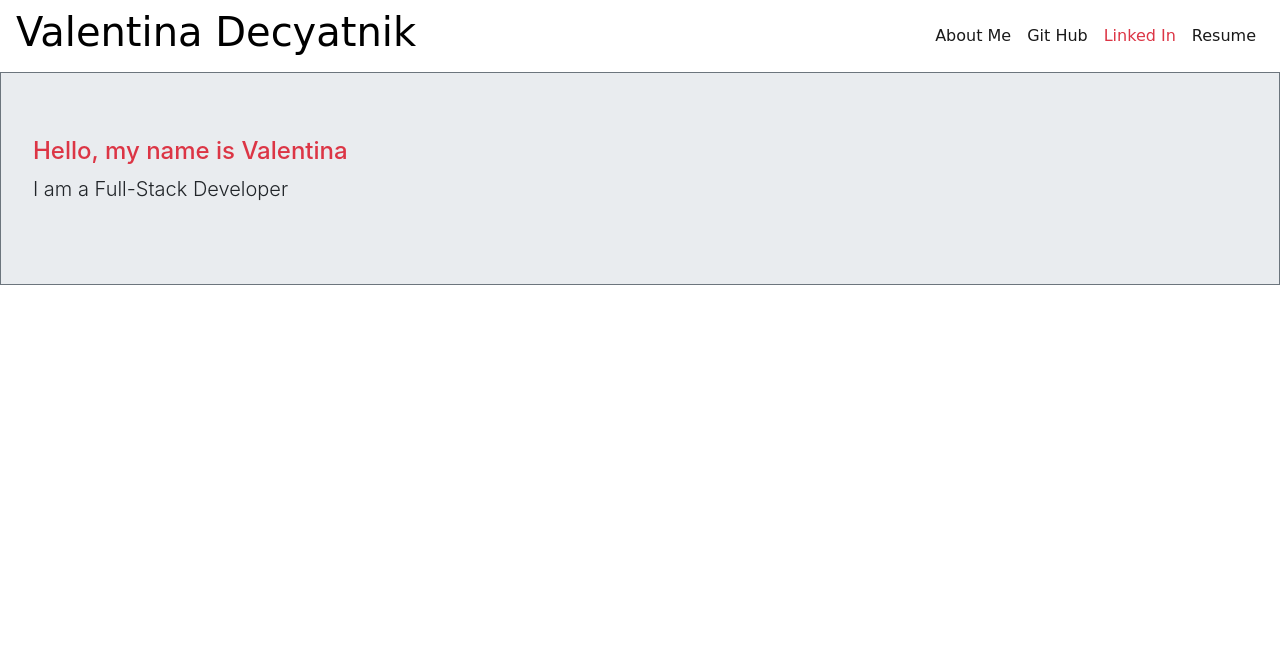
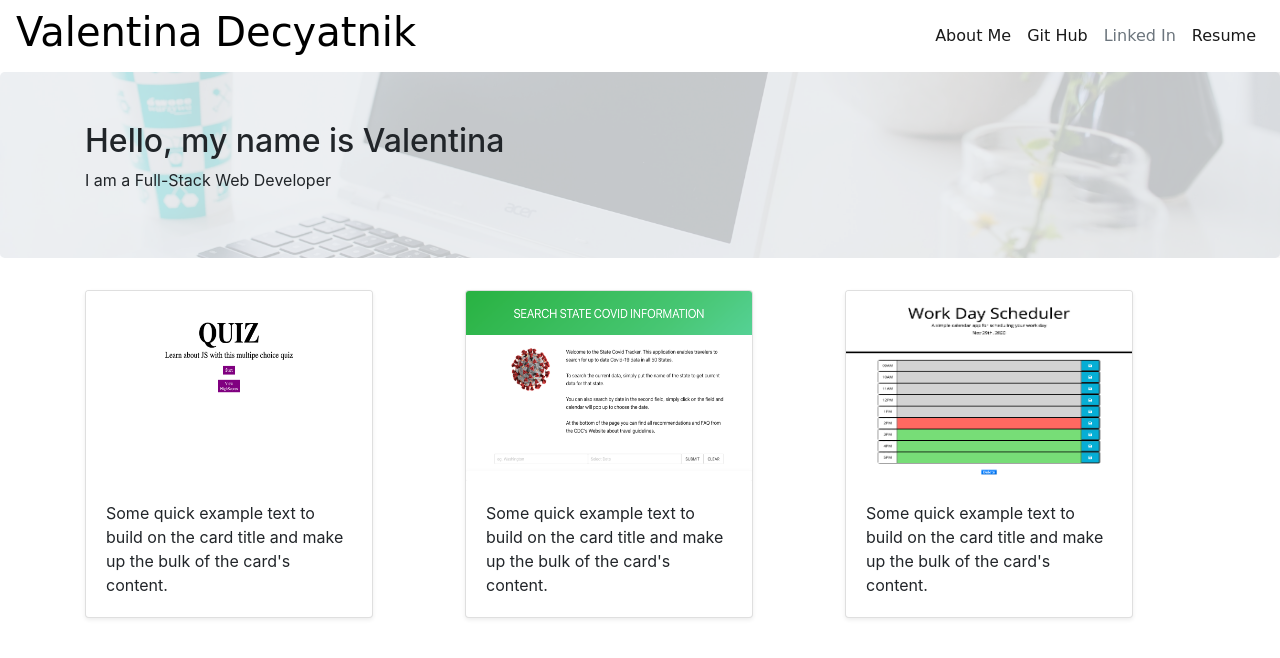
Before and after one commit to vdecyatnik/Updated-Portfolio, a plain HTML site: page index.html in a window 1280 px wide. Drawn offline with nearby package versions, Linux system fonts and the light colour scheme; a web font is replaced by a local one.

Commit message:
css changes

```diff
--- a/assets/style.css
+++ b/assets/style.css
@@ -13,39 +13,43 @@
 
  }
 
-
-.text-center {
-  font-size: 35px;
+.jumbotron-billboard .img {
+  margin-bottom: 0px;
+  opacity: 0.2;
+  color: #fff;
+  background: #000 url("../pexels-kaboompics-com-6598.jpg") top center no-repeat;
+  width: 100%;
+  height: 100%;
+  background-size: cover;
+  background-position: center;
+  overflow: hidden;
+  position:absolute;
+  top:0;
+  left:0;
+  z-index:1;
+}
+.jumbotron h2 {margin-top:0;}
+.jumbotron {
+position:relative;
+padding-top:50px;
+padding-bottom:50px;
+}
+.jumbotron .container {
+position:relative;
+z-index:2;
 }
 
-button {
-  background-color: rgb(1, 42, 74);
-  border: white;
-  height: 35px;
-  color: white;
-  border-radius: 10px;
-}
+
 
 h1,
-h2, a {
+ a {
   font-family: "Overlock", cursive;
   color: rgb(0, 0, 0);
 }
 
-.card {
-  border: 1px solid rgb(1, 42, 74);
-  color:rgba(142, 161, 187, 0.5);
+
+
+
+.card-img-top{
+  height:190px;
 }
-
-.val {
-  height: 280px;
-}
-
-.photo {
-  height: 5px;
-}
-
-.mr-3 {
-  height: 100px;
-  width: 150px;
-}
--- a/index.html
+++ b/index.html
@@ -1,13 +1,53 @@
 <!DOCTYPE html>
 <html lang="en">
+
 <head>
   <meta charset="UTF-8">
   <meta name="viewport" content="width=device-width, initial-scale=1.0">
   <title>Updated Profile</title>
-    <link rel="stylesheet" href="https://cdn.jsdelivr.net/npm/bootstrap@4.5.3/dist/css/bootstrap.min.css" integrity="sha384-TX8t27EcRE3e/ihU7zmQxVncDAy5uIKz4rEkgIXeMed4M0jlfIDPvg6uqKI2xXr2" crossorigin="anonymous">
-    <link rel= "stylesheet" href="assets/style.css">
+  <link rel="stylesheet" href="https://cdn.jsdelivr.net/npm/bootstrap@4.5.3/dist/css/bootstrap.min.css"
+    integrity="sha384-TX8t27EcRE3e/ihU7zmQxVncDAy5uIKz4rEkgIXeMed4M0jlfIDPvg6uqKI2xXr2" crossorigin="anonymous">
+  <link rel="stylesheet" href="assets/style.css">
 </head>
+
 <body>
+
+  <nav class="navbar  justify-content-between navbar-expand-lg navbar-light">
+    <h1>Valentina Decyatnik</h1>
+
+
+    <ul class="navbar-nav ">
+      <li class="nav-item active">
+        <a class="nav-link " href="#">About Me </a>
+      </li>
+      <li class="nav-item active">
+        <a class="nav-link " href="https://github.com/vdecyatnik">Git Hub</a>
+      </li>
+      <li class="nav-item active">
+        <a class="nav-link text-secondary " href="https://www.linkedin.com/in/valentinadecyatnik/">Linked In</a>
+      </li>
+      <li class="nav-item active">
+        <a class="nav-link " href="#">Resume</a>
+      </li>
+
+    </ul>
+
+  </nav>
+
+  <div class="jumbotron jumbotron-billboard">
+    <div class="img"></div>
+    <div class="container">
+      <div class="row">
+        <div class="col-lg-12">
+          <h2>Hello, my name is Valentina</h2>
+          <p>
+            I am a Full-Stack Web Developer
+          </p>
+
+        </div>
+      </div>
+    </div>
+  </div>
 
 
 
@@ -18,99 +58,46 @@
 
 
 
+  <div class="container-fluid">
 
 
-<nav class="navbar  justify-content-between navbar-expand-lg navbar-light">
-        <h1 >Valentina Decyatnik</h1>
+    <div class="container">
+      <div class="row">
+        <div class="col-sm">
 
 
-          <ul class="navbar-nav ">
-            <li class="nav-item active">
-              <a class="nav-link " href="#">About Me </a>
-            </li>
-            <li class="nav-item active">
-              <a class="nav-link " href="https://github.com/vdecyatnik">Git Hub</a>
-            </li>
-            <li class="nav-item active">
-              <a class="nav-link text-danger " href="https://www.linkedin.com/in/valentinadecyatnik/">Linked In</a>
-            </li>
-            <li class="nav-item active">
-                <a class="nav-link " href="#">Resume</a>
-              </li>
-
-          </ul>
-
-      </nav>
-
-
-
-
-
-
-      <div class="jumbotron border border-secondary rounded-0">
-        <h4 class="text-danger">Hello, my name is Valentina</h4>
-        <p class="lead">I am a Full-Stack Developer</p>
-
-      </div>
-
-
-
-
-    <!-- <div class="container1">
-
-      <div class="media">
-        <img src="screencapture-uwcode-group-5-github-io-State-COVID-Tracker-2020-11-29-14_34_03.png" class="mr-3" alt="...">
-        <div class="media-body">
-          <h5 class="mt-0">Covid 19 Statistics Tracker</h5>
-          Simple application to search United States Covid-19 hospitalizations and statistics. You can search by date, state and visit the CDC webiste for more Covid related information.<br>
-
-
-          <a href ="https://github.com/UWCode-Group-5/State-COVID-Tracker">Click to Visit Repository</a><br>
-          <a href = "https://uwcode-group-5.github.io/State-COVID-Tracker/">Click to View Live Application</a>
+          <div class="card shadow-sm  bg-white rounded"" style="width: 18rem;">
+            <img src="screencapture-vdecyatnik-github-io-Code-Quiz-2020-11-29-14_35_56.png" class="card-img-top" alt="...">
+            <div class="card-body">
+              <p class="card-text">Some quick example text to build on the card title and make up the bulk of the card's content.</p>
             </div>
           </div>
 
-      <div class="media">
-        <img src="screencapture-vdecyatnik-github-io-Code-Quiz-2020-11-29-14_35_56.png" class="mr-3" alt="...">
-        <div class="media-body">
-          <h5 class="mt-0">JavaScript Timed Quiz</h5>
-            Timed, multiple choice Javascript quiz to test your knowledge! See if you can beat the clock and get the highest score!<br>
-          <a href = "https://github.com/vdecyatnik/Code-Quiz">Click to Visit Repository</a><br>
-          <a href ="https://vdecyatnik.github.io/Code-Quiz/">Click to Play!</a>
+        </div>
+        <div class="col-sm">
+          <div class="card shadow-sm  bg-white rounded" style="width: 18rem;">
+            <img src="screencapture-uwcode-group-5-github-io-State-COVID-Tracker-2020-11-29-14_34_03.png" class="card-img-top" alt="...">
+            <div class="card-body">
+              <p class="card-text">Some quick example text to build on the card title and make up the bulk of the card's content.</p>
             </div>
           </div>
-
-
-
-      <div class="media">
-        <img src="screencapture-vdecyatnik-github-io-Day-Planner-App-2020-11-29-14_31_08.png" class="mr-3" alt="...">
-        <div class="media-body">
-          <h5 class="mt-0">Day Planner Application</h5>
-          Use this application to keep track of important tasks during your workday. Use the save button to save to local storage. Tasks will stay on the browser upon page refresh. <br>
-          <a href = "https://github.com/vdecyatnik/Day-Planner-App">Click to Visit Repository</a><br>
-          <a href = "https://vdecyatnik.github.io/Day-Planner-App/">Click to View Live Application</a>
-
+        </div>
+        <div class="col-sm">
+          <div class="card shadow-sm  bg-white rounded"" style="width: 18rem;">
+            <img src="screencapture-vdecyatnik-github-io-Day-Planner-App-2020-11-29-14_31_08.png" class="card-img-top" alt="...">
+            <div class="card-body">
+              <p class="card-text">Some quick example text to build on the card title and make up the bulk of the card's content.</p>
             </div>
           </div>
-
-
-      <div class="media">
-        <img src="Screen Shot 2020-12-11 at 7.52.23 PM.png" class="mr-3" alt="...">
-        <div class="media-body">
-          <h5 class="mt-0">Read Me Generator</h5>
-          Cras sit amet nibh libero, in gravida nulla. Nulla vel metus scelerisque ante sollicitudin. Cras purus odio, vestibulum in vulputate at, tempus viverra turpis. Fusce condimentum nunc ac nisi vulputate fringilla. Donec lacinia congue felis in faucibus.
         </div>
       </div>
-
-
     </div>
 
 
 
 
 
-
-</div> -->
+  </div>
 
 
 
@@ -138,4 +125,5 @@
 
 
 </body>
+
 </html>
```
Also changed, not shown: pexels-kaboompics-com-6598.jpg (added), pexels-lukas-1420701.jpg (added), 1 other file. Lines whose indentation alone changed are shown as unchanged.
